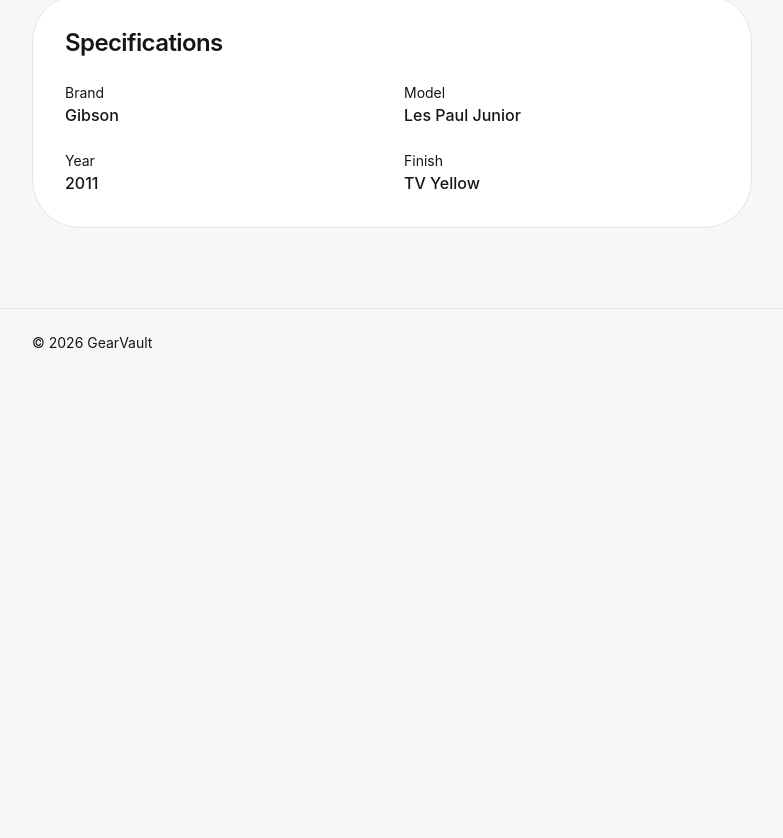
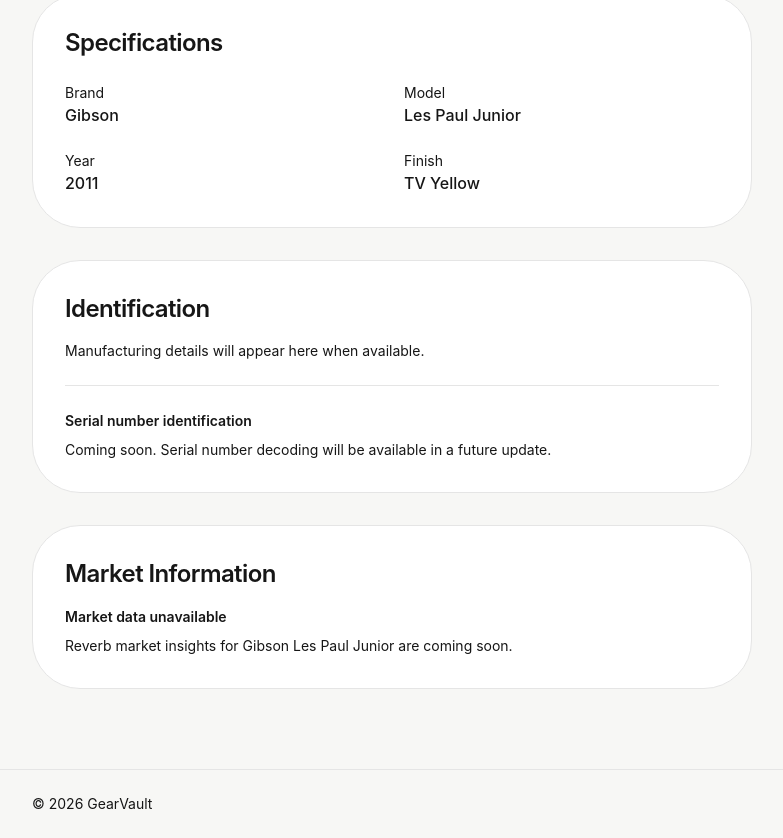
Before and after one commit to sergioflorean/project-gearvault, a React (Vite) app in the folder client/: page /gear/1 in a window 1280 px wide. Shown: the part 958-1796 px from the top of the page, without its empty margins (32-815 px from the left). Before the commit the page ends 1335 px from the top, so only its background shows below. Built offline with nearby package versions, Linux system fonts and the light colour scheme.

Commit message:
Prepare gear identification and market information

```diff
--- /dev/null
+++ b/client/src/components/MarketInfo/MarketInfo.tsx
@@ -0,0 +1,51 @@
+import { Box, Stack, Typography } from "@mui/material";
+import type { GearMarketData } from "../../types/gear";
+
+interface MarketInfoProps {
+  gearName: string;
+  marketData?: GearMarketData;
+}
+
+const MarketInfo = ({ gearName, marketData }: MarketInfoProps) => {
+  const listingsCount = marketData?.listings.length ?? 0;
+
+  return (
+    <Box
+      component="section"
+      sx={{
+        maxWidth: 720,
+        border: 1,
+        borderColor: "divider",
+        borderRadius: 3,
+        backgroundColor: "background.paper",
+        p: {
+          xs: 3,
+          sm: 4,
+        },
+      }}
+    >
+      <Typography component="h2" variant="h5" sx={{ mb: 2 }}>
+        Market Information
+      </Typography>
+
+      {listingsCount > 0 ? (
+        <Typography variant="body2" color="text.secondary">
+          {listingsCount} {listingsCount === 1 ? "listing" : "listings"}{" "}
+          available from Reverb for {gearName}.
+        </Typography>
+      ) : (
+        <Stack spacing={1}>
+          <Typography variant="subtitle2" sx={{ fontWeight: 600 }}>
+            Market data unavailable
+          </Typography>
+
+          <Typography variant="body2" color="text.secondary">
+            Reverb market insights for {gearName} are coming soon.
+          </Typography>
+        </Stack>
+      )}
+    </Box>
+  );
+};
+
+export default MarketInfo;
--- a/client/src/pages/GearDetail/GearDetail.tsx
+++ b/client/src/pages/GearDetail/GearDetail.tsx
@@ -5,6 +5,7 @@
 import ImageOutlinedIcon from "@mui/icons-material/ImageOutlined";
 import AvailabilityBadge from "../../components/AvailabilityBadge/AvailabilityBadge";
 import ArrowBackIcon from "@mui/icons-material/ArrowBack";
+import MarketInfo from "../../components/MarketInfo/MarketInfo";
 
 const GearDetail = () => {
   const { id } = useParams();
@@ -12,6 +13,15 @@
   const location = useLocation();
 
   const gear = mockGear.find((item) => item.id === id);
+
+  const identification = gear?.identification;
+
+  const hasIdentification = Boolean(
+    identification &&
+    (identification.manufacturingYear !== undefined ||
+      identification.country ||
+      identification.factory),
+  );
 
   const handleBackToExplore = () => {
     if (location.state?.fromExplore) {
@@ -197,6 +207,97 @@
               </Box>
             </Box>
           </Box>
+
+          <Box
+            component="section"
+            sx={{
+              maxWidth: 720,
+              border: 1,
+              borderColor: "divider",
+              borderRadius: 3,
+              backgroundColor: "background.paper",
+              p: {
+                xs: 3,
+                sm: 4,
+              },
+            }}
+          >
+            <Typography component="h2" variant="h5" sx={{ mb: 2 }}>
+              Identification
+            </Typography>
+
+            {hasIdentification && identification ? (
+              <Box
+                sx={{
+                  display: "grid",
+                  gridTemplateColumns: {
+                    xs: "1fr",
+                    sm: "repeat(2, minmax(0, 1fr))",
+                  },
+                  gap: 3,
+                }}
+              >
+                {identification.manufacturingYear !== undefined && (
+                  <Box>
+                    <Typography variant="body2" color="text.secondary">
+                      Manufacturing year
+                    </Typography>
+                    <Typography sx={{ fontWeight: 500 }}>
+                      {identification.manufacturingYear}
+                    </Typography>
+                  </Box>
+                )}
+
+                {identification.country && (
+                  <Box>
+                    <Typography variant="body2" color="text.secondary">
+                      Country
+                    </Typography>
+                    <Typography sx={{ fontWeight: 500 }}>
+                      {identification.country}
+                    </Typography>
+                  </Box>
+                )}
+
+                {identification.factory && (
+                  <Box>
+                    <Typography variant="body2" color="text.secondary">
+                      Factory
+                    </Typography>
+                    <Typography sx={{ fontWeight: 500 }}>
+                      {identification.factory}
+                    </Typography>
+                  </Box>
+                )}
+              </Box>
+            ) : (
+              <Typography variant="body2" color="text.secondary">
+                Manufacturing details will appear here when available.
+              </Typography>
+            )}
+
+            <Box
+              sx={{
+                mt: 3,
+                pt: 3,
+                borderTop: 1,
+                borderColor: "divider",
+              }}
+            >
+              <Typography variant="subtitle2" sx={{ mb: 1, fontWeight: 600 }}>
+                Serial number identification
+              </Typography>
+
+              <Typography variant="body2" color="text.secondary">
+                Coming soon. Serial number decoding will be available in a
+                future update.
+              </Typography>
+            </Box>
+          </Box>
+          <MarketInfo
+            gearName={`${gear.brand} ${gear.model}`}
+            marketData={gear.marketData}
+          />
         </Stack>
       ) : (
         <Stack
@@ -211,15 +312,12 @@
           <Typography component="h1" variant="h4" sx={{ fontWeight: 600 }}>
             Gear not found
           </Typography>
-
           <Typography color="text.secondary">
             We couldn't find this instrument. The link may be incorrect or the
             item may no longer be available.
           </Typography>
-
-          <Button component={Link} to="/" variant="contained">
-            Back to Explore
-          </Button>
+          <Button component={Link} to="/" variant="contained"></Button>
+          Back to Explore
         </Stack>
       )}
     </Main>
```
Also changed, not shown: client/src/types/gear.ts (+19 -4 lines), client/src/utils/mockGear.ts (line endings or trailing spaces).
